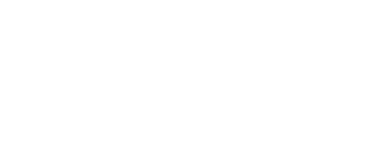
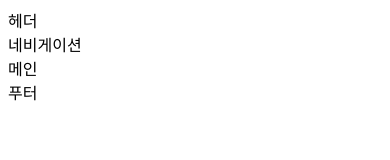
Before and after one commit to mootae/FUS13, a plain HTML site: page index.html in a window 390 px wide. Drawn offline with Linux system fonts and the light colour scheme.

Commit message:
모바일 본문 구조 확인

```diff
--- a/index.html
+++ b/index.html
@@ -6,9 +6,9 @@
     <title>모바일 웹 - 이규혁</title>
   </head>
   <body>
-    <header class="appHeader"></header>
-    <nav class="appNavigation"></nav>
-    <main class="appMain"></main>
-    <footer class="appFooter"></footer>
+    <header class="appHeader">헤더</header>
+    <nav class="appNavigation">네비게이션</nav>
+    <main class="appMain">메인</main>
+    <footer class="appFooter">푸터</footer>
   </body>
 </html>
```
